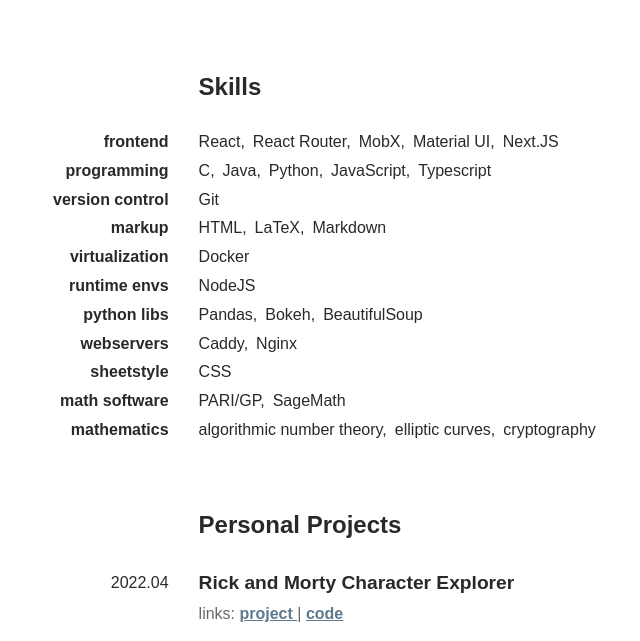
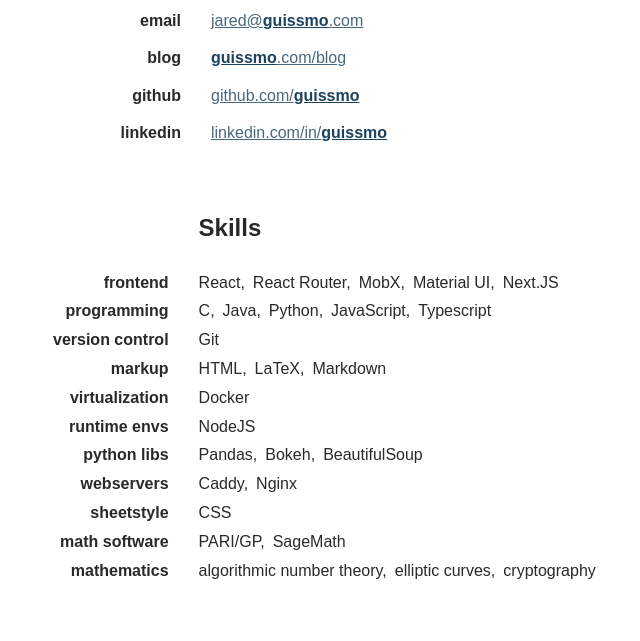
Before and after one commit to guissmo/blog, an Astro site: page / in a window 1280 px wide. Shown: the part 159-800 px from the top of the page, without its empty margins (87-727 px from the left). Built offline with nearby package versions, Linux system fonts and the light colour scheme; Astro itself is replaced by a stand-in of ours; some packages are replaced by stand-ins of ours.

Commit message:
add contact details

```diff
--- a/public/style.css
+++ b/public/style.css
@@ -32,7 +32,7 @@
 
 a {
   width: fit-content;
-  font-weight: 600;
+  font-weight: 500;
   color: #1c425e;
   margin-left: -5px;
   margin-right: -5px;
--- a/src/components/Footer.tsx
+++ b/src/components/Footer.tsx
@@ -1,3 +1,8 @@
 export default function Footer() {
-  return <div style={{ height: 200, paddingTop: 50 }}><a href="#">Back to Top</a> | <a href={`${import.meta.env.BASE_URL}/rss.xml`}>RSS Feed</a></div>;
+  return (
+    <div style={{ height: 200, paddingTop: 50 }}>
+      <a href="#">Back to Top</a> |{" "}
+      <a href={`${import.meta.env.BASE_URL}/rss.xml`}>Blog RSS Feed</a>
+    </div>
+  );
 }
--- a/src/pages/index.astro
+++ b/src/pages/index.astro
@@ -28,6 +28,40 @@
   <body>
     <main>
       <Header />
+      <div class="contactInfo">
+        <span class="monospace align-right bold">email</span>
+        <span class="inline-list"
+          ><a href="mailto:jared@guissmo.com" target="_blank"
+            ><span class="deemphasize">jared@</span><span
+              class="bold emphasize-by-opacity">guissmo</span
+            ><span class="deemphasize">.com</span></a
+          ></span
+        >
+        <span class="monospace align-right bold">blog</span>
+        <span class="inline-list"
+          ><a href="https://guissmo.com/blog" target="_blank"
+            ><span class="bold emphasize-by-opacity">guissmo</span><span
+              class="deemphasize">.com/blog</span
+            ></a
+          ></span
+        >
+        <span class="monospace align-right bold">github</span>
+        <span class="inline-list"
+          ><a href="https://github.com/guissmo" target="_blank"
+            ><span class="deemphasize">github.com/</span><span
+              class="bold emphasize-by-opacity">guissmo</span
+            ></a
+          ></span
+        >
+        <span class="monospace align-right bold">linkedin</span>
+        <span class="inline-list"
+          ><a href="https://linkedin.com/in/guissmo" target="_blank"
+            ><span class="deemphasize">linkedin.com/in/</span><span
+              class="bold emphasize-by-opacity">guissmo</span
+            ></a
+          ></span
+        >
+      </div>
       <div class="mainList">
         {
           skillData.map((cvEntry) => {
@@ -38,7 +72,9 @@
                 {Object.keys(cvEntry.data).map((category) => {
                   return (
                     <>
-                      <span class="monospace skill-category">{category}</span>
+                      <span class="monospace bold skill-category">
+                        {category}
+                      </span>
                       <span class="inline-list">
                         {cvEntry.data[category].map((skill: string) => {
                           return <span class="list-entry">{skill}</span>;
@@ -262,13 +298,20 @@
         column-gap: clamp(10px, 5vw, 30px);
       }
 
+      .contactInfo {
+        display: grid;
+        grid-template-columns: 10vw 1fr;
+        column-gap: clamp(10px, 5vw, 30px);
+        row-gap: 1ex;
+      }
+
       .monospace {
         font-family: "Source Code Pro Variable", sans-serif;
         font-weight: 300;
         text-align: right;
       }
 
-      .skill-category {
+      .bold {
         font-weight: 700;
       }
 
@@ -308,10 +351,19 @@
       }
 
       .links {
-        opacity: 0.7;
+        opacity: 0.8;
       }
 
       .links:hover {
+        opacity: 1;
+      }
+
+      .deemphasize {
+        opacity: 0.8;
+        font-weight: 500;
+      }
+
+      .emphasize-by-opacity {
         opacity: 1;
       }
 
@@ -322,8 +374,19 @@
           padding: 0 10px;
         }
 
+        .contactInfo {
+          display: grid;
+          grid-template-columns: 1fr auto;
+          column-gap: clamp(10px, 5vw, 30px);
+          padding-right: 10vw;
+        }
+
         .monospace {
           text-align: unset;
+        }
+
+        .align-right {
+          text-align: right;
         }
 
         .inline-list {
```
